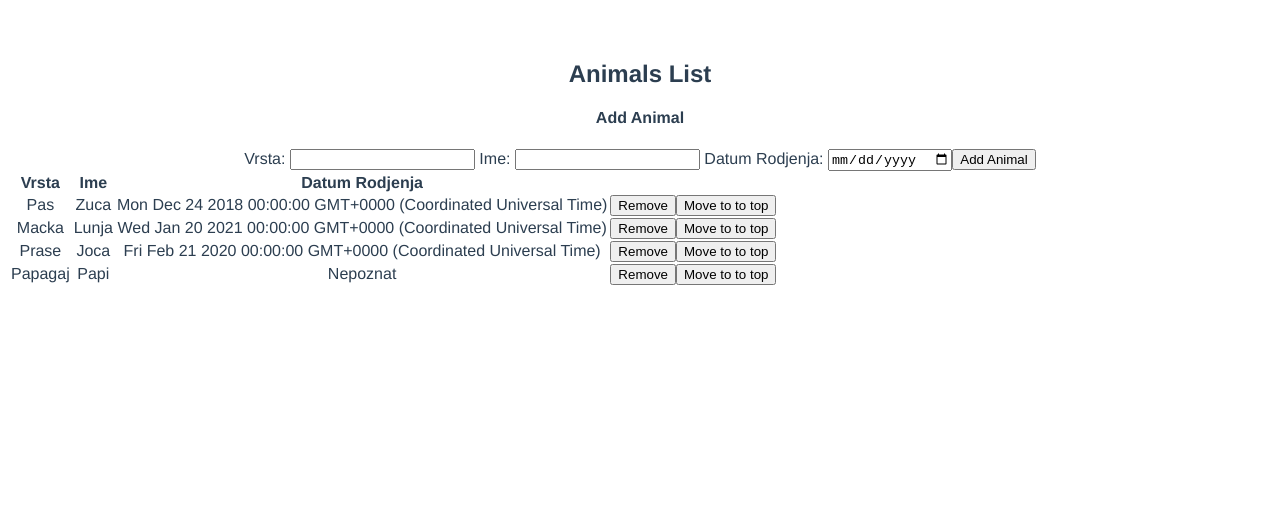
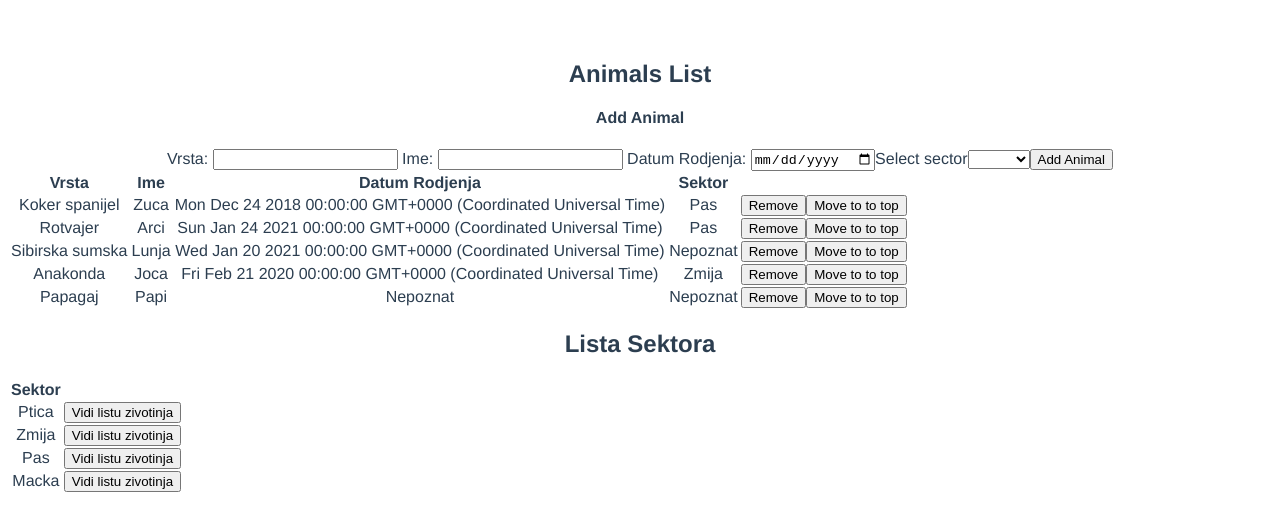
Before and after one commit to nflorijan/vivify-academy-vue-zoo, a Vue app: page / in a window 1280 px wide. Shown: the top 530 px of the page. Built offline with nearby package versions, Linux system fonts and the light colour scheme.

Commit message:
adding sektor

```diff
--- a/src/components/AnimalsList.vue
+++ b/src/components/AnimalsList.vue
@@ -15,6 +15,12 @@
         Datum Rodjenja:
       </label>
       <input type="date" v-model="noviDatumRodjenja">
+      <label>Select sector</label>
+      <select v-model="noviSektor">
+        <option v-for="(sector, index) in sectors" :key="index">
+          {{ sector }}
+        </option>
+      </select>
       <button>Add Animal</button>
     </form>
     <table>
@@ -22,13 +28,26 @@
         <th>Vrsta</th>
         <th>Ime</th>
         <th>Datum Rodjenja</th>
+        <th>Sektor</th>
       </tr>
       <tr v-for="(animal, index) in animals" :key="index">
         <td>{{ animal.vrsta }}</td>
         <td>{{ animal.ime }}</td>
         <td>{{ animal.datumRodjenja ? animal.datumRodjenja: 'Nepoznat' }}</td>
+        <td>{{ animal.sektor ? animal.sektor: 'Nepoznat' }}</td>
         <button @click="deleteFromList(index)">Remove</button>
         <button @click="moveToTop(index)">Move to to top</button>
+      </tr>
+    </table>
+
+    <h2>Lista Sektora</h2>
+    <table>
+      <tr>
+        <th>Sektor</th>
+      </tr>
+      <tr v-for="(sector, index) in sectors" :key="index">
+        <td>{{ sector }}</td>
+        <button @click="getAllAnimals(sector)">Vidi listu zivotinja</button>
       </tr>
     </table>
   </div>
@@ -42,11 +61,15 @@ export default {
       novoIme: '',
       noviDatumRodjenja: '',
       animals: [
-        {vrsta: 'Pas', ime: 'Zuca', datumRodjenja: new Date(2018, 11, 24)},
-        {vrsta: 'Macka', ime: 'Lunja', datumRodjenja: new Date(2020, 12, 20)},
-        {vrsta: 'Prase', ime: 'Joca', datumRodjenja: new Date(2020, 1, 21)},
+        {vrsta: 'Koker spanijel', ime: 'Zuca', datumRodjenja: new Date(2018, 11, 24), sektor: 'Pas'},
+        {vrsta: 'Rotvajer', ime: 'Arci', datumRodjenja: new Date(2020, 12, 24), sektor: 'Pas'},
+        {vrsta: 'Sibirska sumska', ime: 'Lunja', datumRodjenja: new Date(2020, 12, 20)},
+        {vrsta: 'Anakonda', ime: 'Joca', datumRodjenja: new Date(2020, 1, 21), sektor: 'Zmija'},
         {vrsta: 'Papagaj', ime: 'Papi', datumRodjenja: null}
-      ]
+      ],
+      sectors: ['Ptica', 'Zmija', 'Pas', 'Macka'],
+      sector: '',
+      noviSektor: ''
     }
   },
   methods: {
@@ -61,12 +84,18 @@ export default {
       this.animals.push({
         vrsta: this.novaVrsta,
         ime: this.novoIme,
-        datumRodjenja: new Date(this.noviDatumRodjenja)
+        datumRodjenja: new Date(this.noviDatumRodjenja),
+        sektor: this.noviSektor,
       })
-      this.novaVrsta = ''
-      this.novoIme = ''
-      this.noviDatumRodjenja = ''
+    },
+    getAllAnimals (sector) {
+       const array = this.animals.filter(data => data.sektor === sector)
+
+        console.log(array);
+
     }
+
+
   }
 }
 </script>
```
